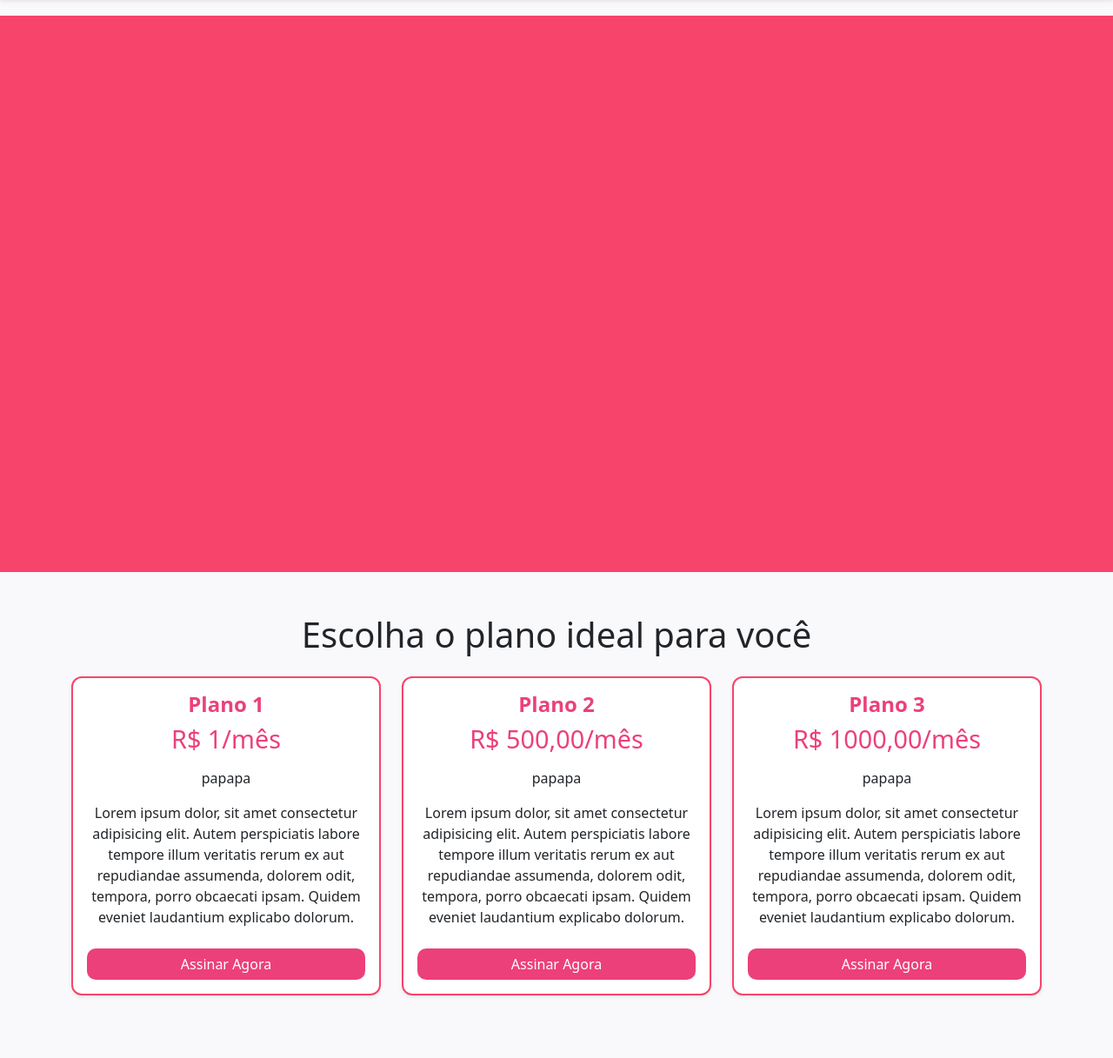
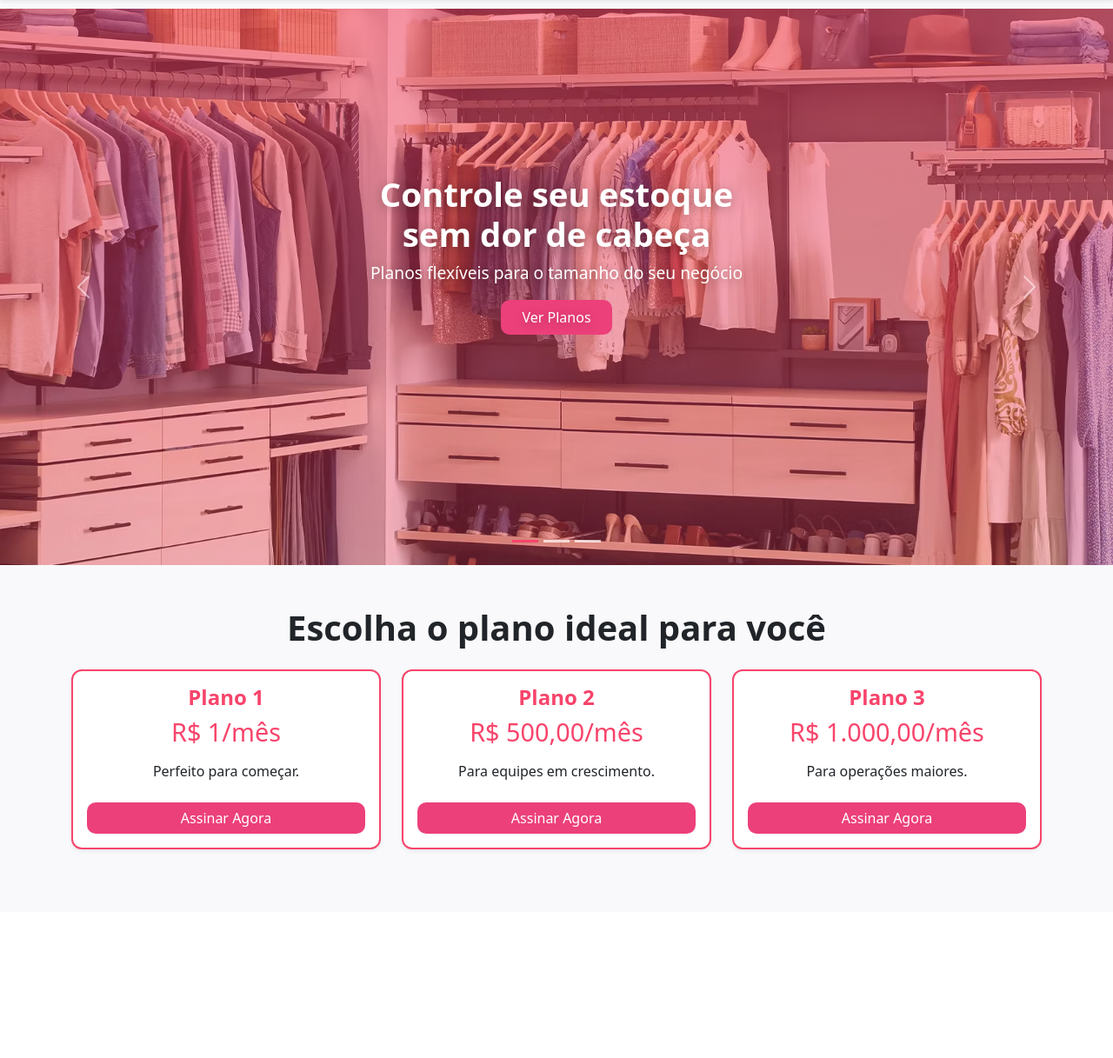
Before and after one commit to DantonLRR/TIAPN-Estoque-PUC, a PHP site: page /pages/planos.php in a window 1280 px wide. Shown: the part 60-1277 px from the top of the page at 87% size. After the commit the page ends 1040 px from the top, so only its background shows below. Run offline with PHP 8.4, Linux system fonts and the light colour scheme.

Commit message:
adicao de imagens no carrocel

```diff
--- a/css/planos.css
+++ b/css/planos.css
@@ -3,11 +3,71 @@
   --pink: #F7446B;
 }
 /* container descritivo */
+:root { --pink: #F7446B; }
+
+/* bloco do topo com carrossel */
 .container-back{
-    background-color: var(--pink);
-    height: 40em;
+  position: relative;
+  width: 100%;
+  height: 40em;               /* pode ajustar */
+  overflow: hidden;           /* corta sobra das imagens */
+}
 
+/* imagem ocupando tudo com cover */
+.hero-img{
+  height: 40em;               /* mesmo tamanho do container */
+  object-fit: cover;          /* preenche sem distorcer */
 }
+
+/* overlay rosado por cima da imagem p/ combinar com a paleta */
+.carousel-overlay{
+  position: absolute;
+  inset: 0;
+  background: linear-gradient(
+    to bottom,
+    rgba(247, 68, 107, 0.55),
+    rgba(247, 68, 107, 0.35)
+  );
+  pointer-events: none;
+}
+
+/* legenda central bonita */
+.carousel-caption{
+  position: absolute;
+  top: 50%;
+  left: 50%;
+  transform: translate(-50%, -50%);
+  text-align: center;
+  color: #fff;
+  text-shadow: 0 2px 14px rgba(0,0,0,.3);
+  max-width: 900px;
+}
+
+.carousel-caption h2{
+  font-weight: 700;
+  font-size: clamp(1.6rem, 3vw, 2.6rem);
+  margin-bottom: .5rem;
+}
+
+.carousel-caption p{
+  font-size: clamp(1rem, 2vw, 1.2rem);
+  margin: 0;
+}
+
+/* bolinhas e setas com cor personalizada */
+.carousel-indicators [data-bs-target]{
+  background-color: #fff;
+  opacity: .7;
+}
+.carousel-indicators .active{
+  background-color: var(--pink);
+  opacity: 1;
+}
+.carousel-control-prev-icon,
+.carousel-control-next-icon{
+  filter: drop-shadow(0 2px 6px rgba(0,0,0,.35));
+}
+
 
 /* Cards */
 .card {
--- a/pages/planos.php
+++ b/pages/planos.php
@@ -1,37 +1,153 @@
 <!DOCTYPE html>
 <html lang="pt-BR">
+<head>
+  <meta charset="UTF-8" />
+  <meta name="viewport" content="width=device-width, initial-scale=1" />
+  <title>Estoque Ideal - Planos</title>
 
-<head>
-  <meta charset="UTF-8">
-  <meta name="viewport" content="width=device-width, initial-scale=1.0">
-  <title>Estoque Ideal - Planos</title>
+  <!-- Bootstrap -->
   <link href="https://cdn.jsdelivr.net/npm/bootstrap@5.3.3/dist/css/bootstrap.min.css" rel="stylesheet">
-  <link rel="stylesheet" href="../css/planos.css" ">
-    <link rel="stylesheet" href="../css/style_Geral.css">
+
+  <!-- Seus CSS -->
+  <link rel="stylesheet" href="../css/planos.css">
+  <link rel="stylesheet" href="../css/style_Geral.css">
+
+  <!-- Estilos essenciais para esta página -->
+  <style>
+    :root { --pink: #F7446B; }
+
+    /* Compensa navbar fixed-top */
+    body { padding-top: 70px; }
+
+    /* HERO / CARROSSEL */
+    .container-back{
+      position: relative;
+      width: 100%;
+      height: 40em;            /* ajuste conforme quiser */
+      overflow: hidden;
+    }
+    .container-back .hero-img{
+      height: 40em;            /* igual ao container */
+      object-fit: cover;
+    }
+    .container-back .carousel-overlay{
+      position: absolute; inset: 0;
+      background: linear-gradient(to bottom, rgba(247,68,107,.55), rgba(247,68,107,.35));
+      pointer-events: none;
+    }
+    .container-back .carousel-caption{
+      position: absolute; top: 50%; left: 50%;
+      transform: translate(-50%, -50%);
+      text-align: center; color: #fff;
+      text-shadow: 0 2px 14px rgba(0,0,0,.3);
+      max-width: 900px;
+    }
+    .container-back .carousel-caption h2{
+      font-weight: 700;
+      font-size: clamp(1.6rem, 3vw, 2.6rem);
+      margin-bottom: .5rem;
+    }
+    .container-back .carousel-caption p{
+      font-size: clamp(1rem, 2vw, 1.2rem);
+      margin-bottom: 1rem;
+    }
+    .btn-pink {
+      background-color: var(--pink);
+      color: #fff;
+      border: none;
+      border-radius: 8px;
+      transition: all .2s ease;
+    }
+    .btn-pink:hover { background-color: #d93c5f; color: #fff; }
+
+    .carousel-indicators [data-bs-target]{ background-color: #fff; opacity: .7; }
+    .carousel-indicators .active{ background-color: var(--pink); opacity: 1; }
+    .carousel-control-prev-icon, .carousel-control-next-icon{
+      filter: drop-shadow(0 2px 6px rgba(0,0,0,.35));
+    }
+
+    /* CARDS DE PLANOS */
+    .card { border-radius: 12px; border: 2px solid var(--pink); }
+    .text-pink { color: var(--pink) !important; }
+    .card-price { font-size: 1.8rem; margin-bottom: .5rem; }
+    .plans-section h1 { font-weight: 700; }
+    .plans-list ul { padding-left: 0; }
+    .plans-list li { margin: 6px 0; list-style: none; }
+  </style>
 </head>
+<body>
 
-<body>
+  <!-- NAVBAR fixa (sua navbar padrão) -->
   <?php include('../assets/navbar/navbar.php'); ?>
 
-  <div class ="container-back mt-5 ">
+  <!-- HERO / CARROSSEL -->
+  <div class="container-back">
+    <div id="heroCarousel" class="carousel slide h-100" data-bs-ride="carousel" data-bs-interval="4000">
+      <!-- indicadores -->
+      <div class="carousel-indicators">
+        <button type="button" data-bs-target="#heroCarousel" data-bs-slide-to="0" class="active" aria-label="Slide 1"></button>
+        <button type="button" data-bs-target="#heroCarousel" data-bs-slide-to="1" aria-label="Slide 2"></button>
+        <button type="button" data-bs-target="#heroCarousel" data-bs-slide-to="2" aria-label="Slide 3"></button>
+      </div>
 
+      <div class="carousel-inner h-100">
+        <!-- Slide 1 -->
+        <div class="carousel-item active h-100">
+          <img src="../img/closet.png" class="d-block w-100 hero-img" alt="Gestão de estoque slide 1">
+          <div class="carousel-overlay"></div>
+          <div class="carousel-caption">
+            <h2>Controle seu estoque sem dor de cabeça</h2>
+            <p>Planos flexíveis para o tamanho do seu negócio</p>
+            <a href="#planos" class="btn btn-pink px-4 py-2">Ver Planos</a>
+          </div>
+        </div>
+
+        <!-- Slide 2 -->
+        <div class="carousel-item h-100">
+          <img src="../img/modelosdecloset.jpeg" class="d-block w-100 hero-img" alt="Gestão de estoque slide 2">
+          <div class="carousel-overlay"></div>
+          <div class="carousel-caption">
+            <h2>Relatórios claros e decisões rápidas</h2>
+            <p>Visualize entradas, saídas e estoque mínimo em 1 clique</p>
+            <a href="#planos" class="btn btn-pink px-4 py-2">Conhecer Planos</a>
+          </div>
+        </div>
+
+        <!-- Slide 3 -->
+        <div class="carousel-item h-100">
+          <img src="../img/werehouse.jpg" class="d-block w-100 hero-img" alt="Gestão de estoque slide 3">
+          <div class="carousel-overlay"></div>
+          <div class="carousel-caption">
+            <h2>Integração e suporte de verdade</h2>
+            <p>Time pronto para ajudar sua operação</p>
+            <a href="#planos" class="btn btn-pink px-4 py-2">Assinar</a>
+          </div>
+        </div>
+      </div>
+
+      <!-- Botoes -->
+      <button class="carousel-control-prev" type="button" data-bs-target="#heroCarousel" data-bs-slide="prev" aria-label="Anterior">
+        <span class="carousel-control-prev-icon" aria-hidden="true"></span>
+      </button>
+      <button class="carousel-control-next" type="button" data-bs-target="#heroCarousel" data-bs-slide="next" aria-label="Próximo">
+        <span class="carousel-control-next-icon" aria-hidden="true"></span>
+      </button>
+    </div>
   </div>
 
-  <div class="container my-5">
+  <!-- desce planos -->
+  <section id="planos" class="container my-5 plans-section">
     <h1 class="text-center mb-4">Escolha o plano ideal para você</h1>
 
-    <div class="row justify-content-center">
-      <!-- Planos -->
+    <div class="row justify-content-center plans-list">
+      <!-- Plano 1 -->
       <div class="col-md-4 mb-4">
-        <div class="card h-100 shadow-sm border-pink">
+        <div class="card h-100 shadow-sm">
           <div class="card-body text-center">
             <h4 class="card-title text-pink fw-bold">Plano 1</h4>
             <h2 class="card-price text-pink">R$ 1/mês</h2>
-           <p class="card-text mt-3">
-              papapa
-            </p>
+            <p class="card-text mt-3">Perfeito para começar.</p>
             <ul class="list-unstyled mb-4">
-              <li>Lorem ipsum dolor, sit amet consectetur adipisicing elit. Autem perspiciatis labore tempore illum veritatis rerum ex aut repudiandae assumenda, dolorem odit, tempora, porro obcaecati ipsam. Quidem eveniet laudantium explicabo dolorum.</li>
 
             </ul>
             <a href="#" class="btn btn-pink w-100">Assinar Agora</a>
@@ -39,17 +155,14 @@
         </div>
       </div>
 
-
+      <!-- Plano 2 -->
       <div class="col-md-4 mb-4">
-        <div class="card h-100 shadow-sm border-pink">
+        <div class="card h-100 shadow-sm">
           <div class="card-body text-center">
             <h4 class="card-title text-pink fw-bold">Plano 2</h4>
             <h2 class="card-price text-pink">R$ 500,00/mês</h2>
-           <p class="card-text mt-3">
-              papapa
-            </p>
+            <p class="card-text mt-3">Para equipes em crescimento.</p>
             <ul class="list-unstyled mb-4">
-              <li>Lorem ipsum dolor, sit amet consectetur adipisicing elit. Autem perspiciatis labore tempore illum veritatis rerum ex aut repudiandae assumenda, dolorem odit, tempora, porro obcaecati ipsam. Quidem eveniet laudantium explicabo dolorum.</li>
 
             </ul>
             <a href="#" class="btn btn-pink w-100">Assinar Agora</a>
@@ -57,17 +170,14 @@
         </div>
       </div>
 
-
+      <!-- Plano 3 -->
       <div class="col-md-4 mb-4">
-        <div class="card h-100 shadow-sm border-pink">
+        <div class="card h-100 shadow-sm">
           <div class="card-body text-center">
             <h4 class="card-title text-pink fw-bold">Plano 3</h4>
-            <h2 class="card-price text-pink">R$ 1000,00/mês</h2>
-            <p class="card-text mt-3">
-              papapa
-            </p>
+            <h2 class="card-price text-pink">R$ 1.000,00/mês</h2>
+            <p class="card-text mt-3">Para operações maiores.</p>
             <ul class="list-unstyled mb-4">
-              <li>Lorem ipsum dolor, sit amet consectetur adipisicing elit. Autem perspiciatis labore tempore illum veritatis rerum ex aut repudiandae assumenda, dolorem odit, tempora, porro obcaecati ipsam. Quidem eveniet laudantium explicabo dolorum.</li>
 
             </ul>
             <a href="#" class="btn btn-pink w-100">Assinar Agora</a>
@@ -75,9 +185,18 @@
         </div>
       </div>
     </div>
-  </div>
+  </section>
 
   <script src="https://cdn.jsdelivr.net/npm/bootstrap@5.3.3/dist/js/bootstrap.bundle.min.js"></script>
+
+  <!-- Scroll suave pros planos  -->
+  <script>
+    document.querySelectorAll('a[href^="#planos"]').forEach(a=>{
+      a.addEventListener('click', e=>{
+        e.preventDefault();
+        document.querySelector('#planos')?.scrollIntoView({behavior:'smooth'});
+      });
+    });
+  </script>
 </body>
-
 </html>
```
Also changed, not shown: img/closet.png (added), img/modelosdecloset.jpeg (added), img/werehouse.jpg (added).
